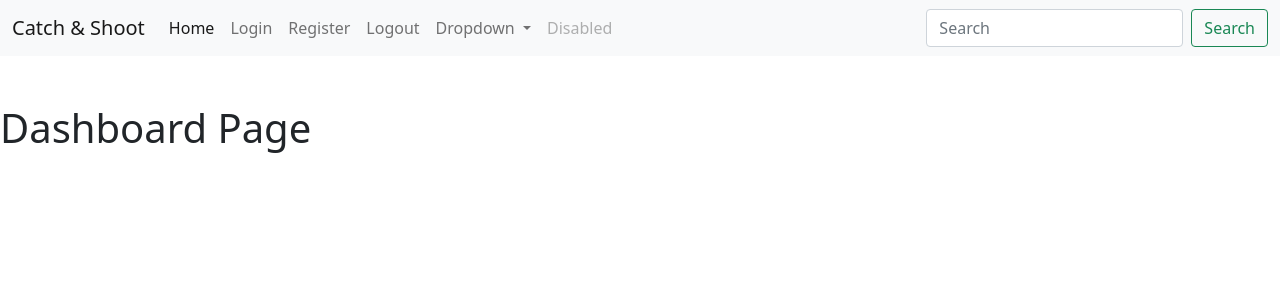
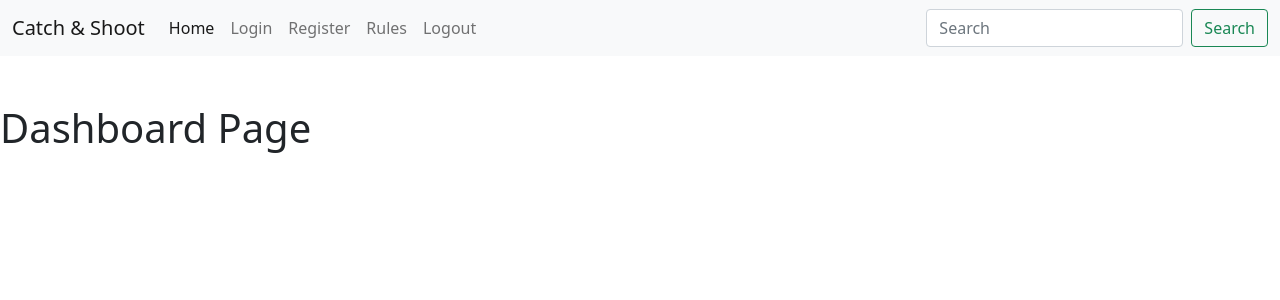
Before and after one commit to omri30000/Serverus, a Flask app: page /dashboard in a window 1280 px wide. Shown: the top 300 px of the page. Run offline with Flask 2, Linux system fonts and the light colour scheme; the visitor is signed in with stand-in values (Sample User, id 1); some libraries are stand-ins or nearby versions.

Commit message:
updated navigation bar

```diff
--- a/WebAppComponent/Main.py
+++ b/WebAppComponent/Main.py
@@ -14,7 +14,7 @@ db_manager = DatabaseManager.DatabaseManager(db_file_name=config.DB_FILE_NAME)
 
 
 def main():
-    app.run(debug=True, port=80, host="0.0.0.0")
+    app.run(debug=True)  # , port=80, host="0.0.0.0")
 
 
 @app.route("/")  # if we use the domain only, we'll get here
@@ -69,7 +69,10 @@ def dashboard_page():
 
 @app.route("/rules")
 def rule_management_page():
-    return render_template("rules.html")
+    if "userID" in session:  # the user is connected
+        return render_template("rules.html")
+    else:
+        return redirect(url_for("login_page"))
 
 
 @app.route("/logout")
--- a/WebAppComponent/templates/base.html
+++ b/WebAppComponent/templates/base.html
@@ -31,21 +31,10 @@
                             <a class="nav-link" href="/register">Register</a>
                         </li>
                         <li class="nav-item">
-                            <a class="nav-link" href="/logout">Logout</a>
-                        </li>
-                        <li class="nav-item dropdown">
-                            <a class="nav-link dropdown-toggle" href="#" id="navbarDropdown" role="button" data-bs-toggle="dropdown" aria-expanded="false">
-                                Dropdown
-                            </a>
-                            <ul class="dropdown-menu" aria-labelledby="navbarDropdown">
-                                <li><a class="dropdown-item" href="#">Action</a></li>
-                                <li><a class="dropdown-item" href="#">Another action</a></li>
-                                <li><hr class="dropdown-divider"></li>
-                                <li><a class="dropdown-item" href="#">Something else here</a></li>
-                            </ul>
+                            <a class="nav-link" href="/rules">Rules</a>
                         </li>
                         <li class="nav-item">
-                            <a class="nav-link disabled" href="#" tabindex="-1" aria-disabled="true">Disabled</a>
+                            <a class="nav-link" href="/logout">Logout</a>
                         </li>
                     </ul>
                     <form class="d-flex">
```
